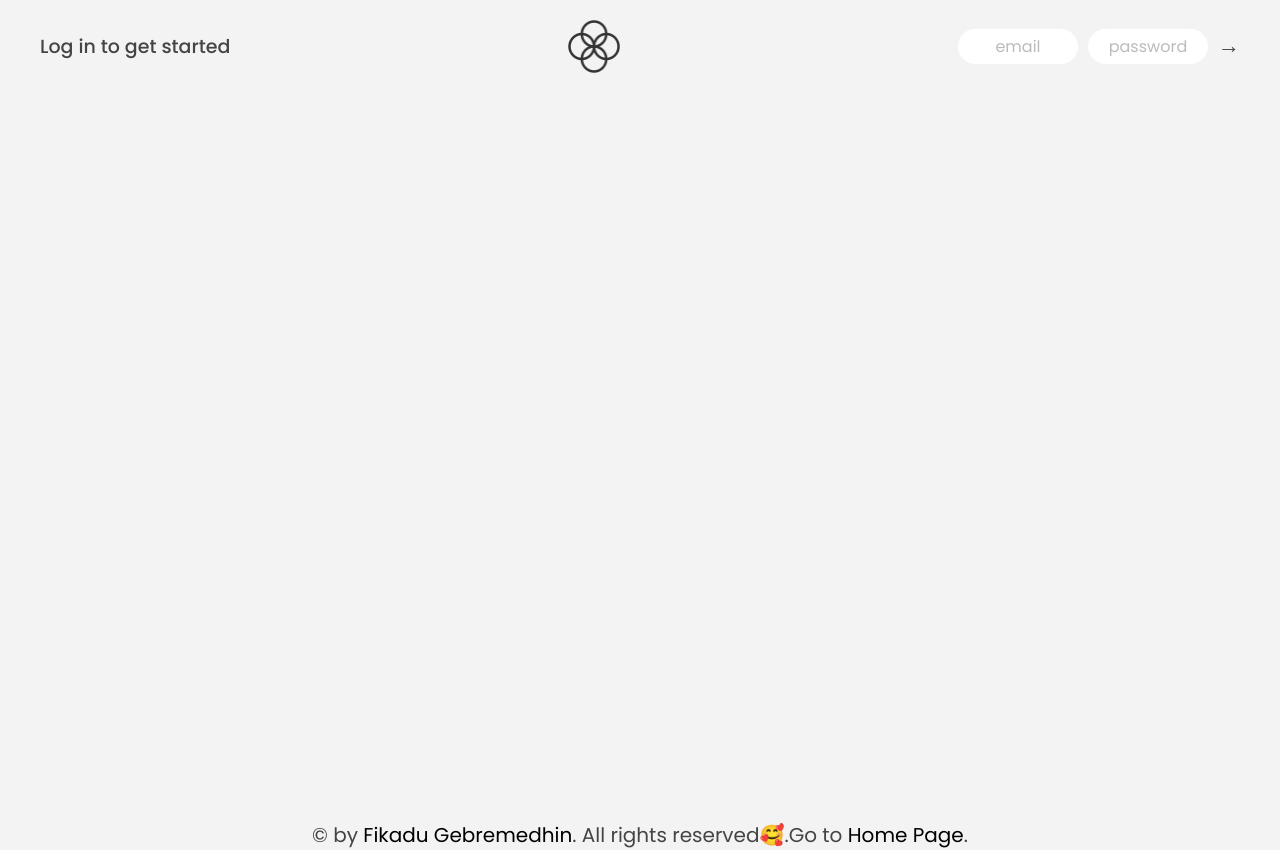
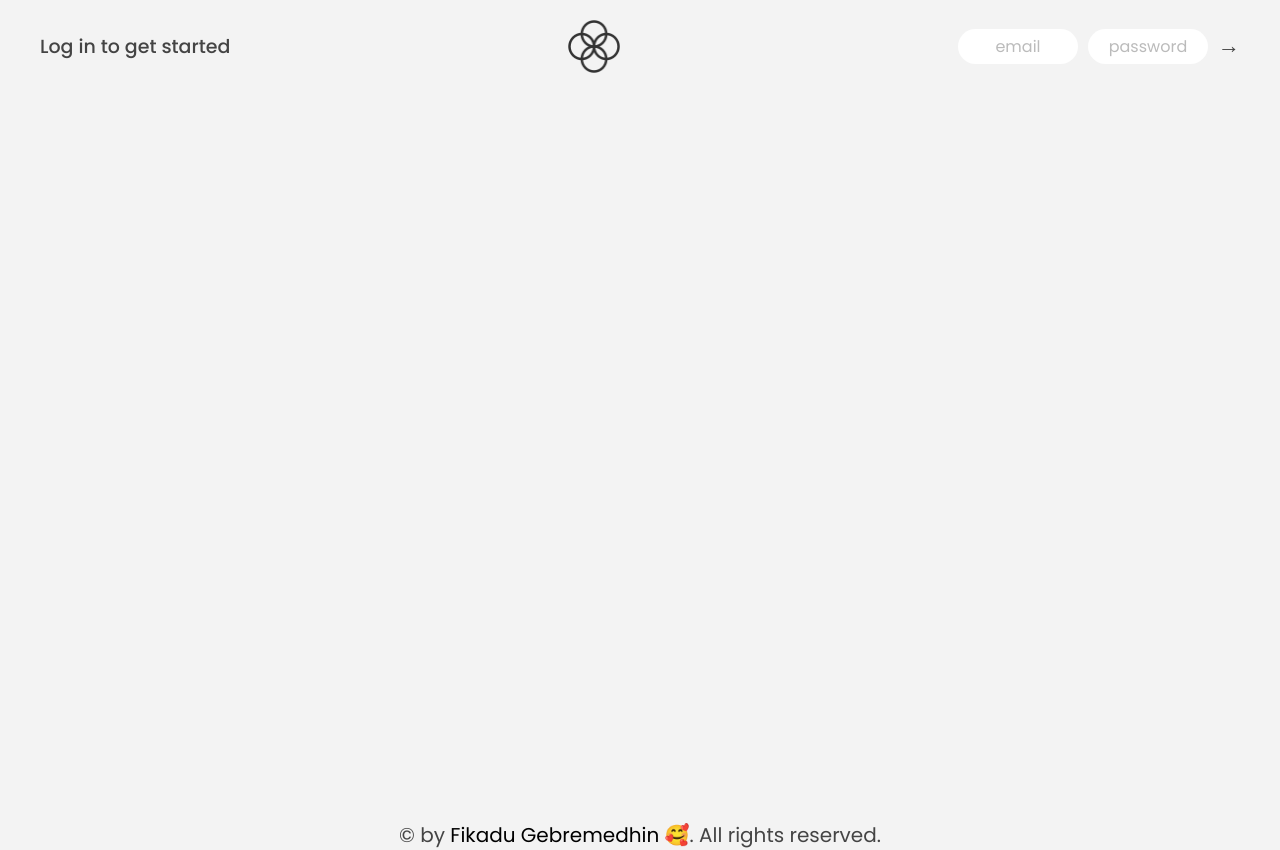
Before and after one commit to Fike1221/Banking, a website: page app/bank.html in a window 1280 px wide. Drawn offline with Linux system fonts and the light colour scheme.

Commit message:
Update bank.html

```diff
--- a/app/bank.html
+++ b/app/bank.html
@@ -114,11 +114,9 @@
 
 
     <div class="footer">
-        <p>&copy; by <a href="mailto:fikadumom@gmail.com" class="contact">Fikadu Gebremedhin</a>. All rights reserved
+        <p>&copy; by <a href="mailto:fikadumom@gmail.com" class="contact">Fikadu Gebremedhin</a> 🥰. All rights reserved
         </p>
-        🥰.
-        <p>Go to <a href="../../index.html" class="contact"> Home Page</a>.
-        </p>
+        .
         <!-- <h2 class="clock">00:00:00 AM</h2> -->
     </div>
 
```
